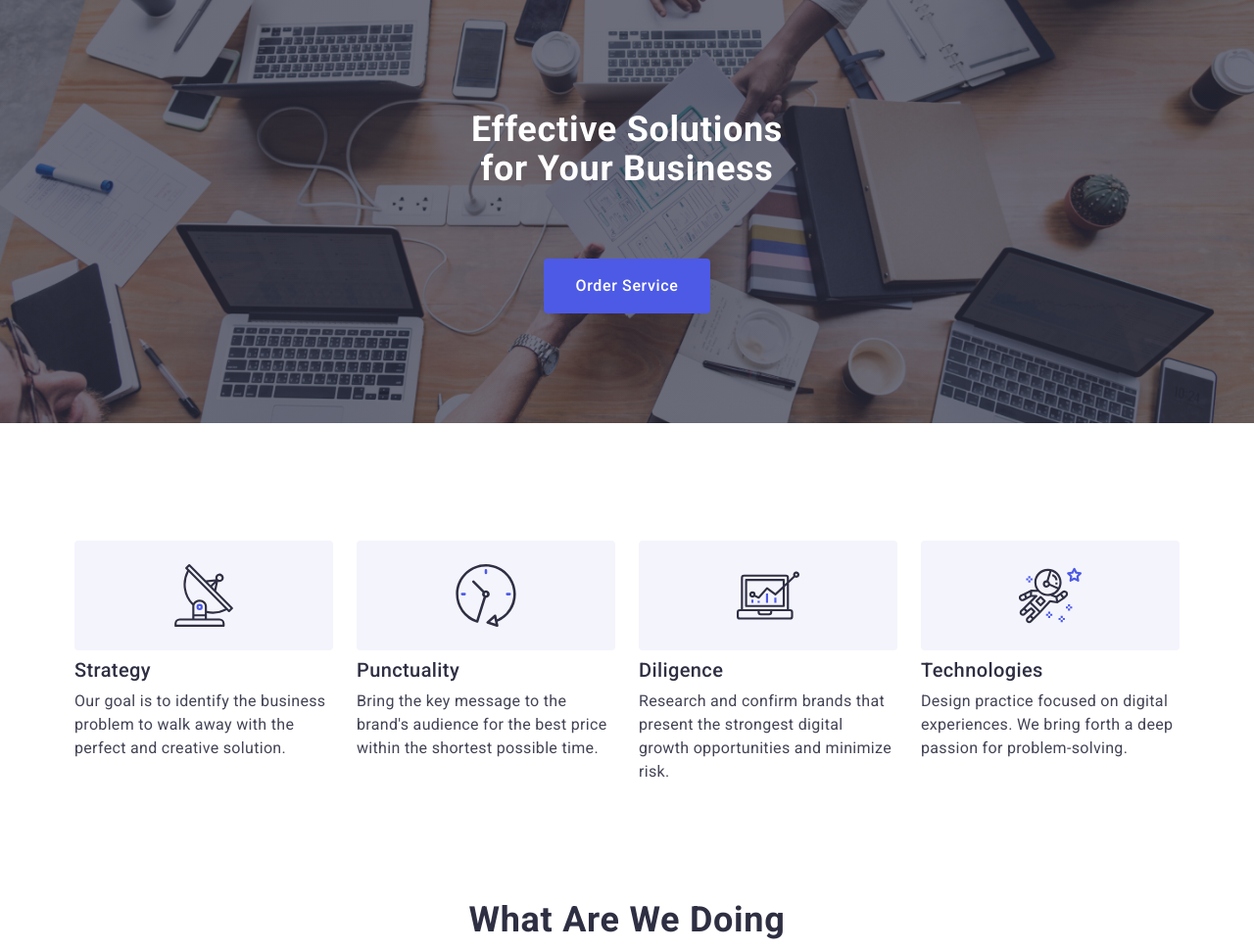
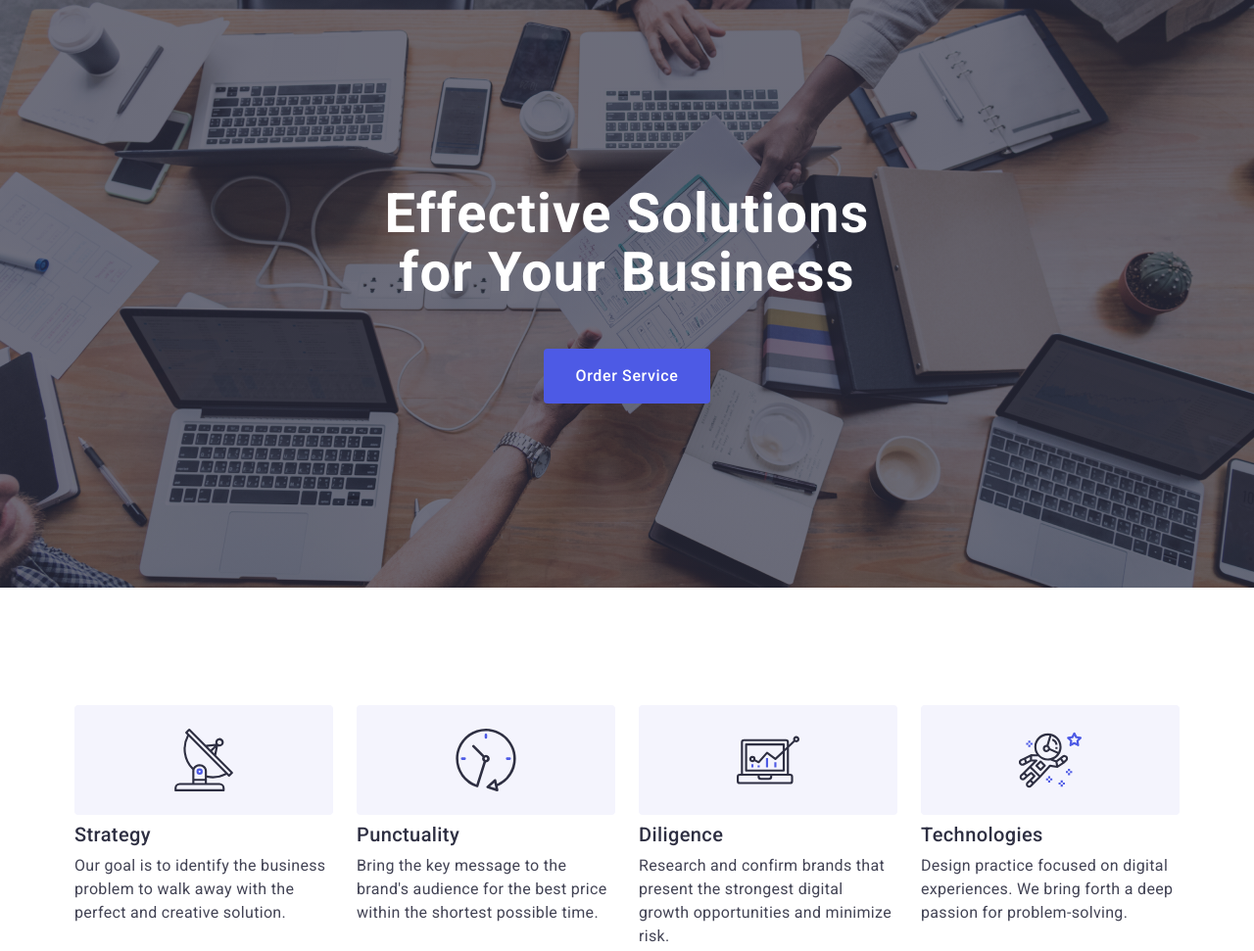
Before and after one commit to IgorMushk/goit-markup-hw-07, a plain HTML site: page index.html in a window 1280 px wide. Shown: the top 971 px of the page at 98% size. Drawn offline with nearby package versions, Linux system fonts and the light colour scheme.

Commit message:
Section Hero - mobile + tab (next)

```diff
--- a/css/media.css
+++ b/css/media.css
@@ -20,6 +20,13 @@
     width: 768px;
   }
 
+  .hero-title {
+    max-width: 496px;
+    font-size: 56px;
+    line-height: calc(60 / 56);
+    margin-bottom: 36px;
+  }
+
   .advantage-list {
     /* gap: 72px 24px; */
     column-gap: 24px;
@@ -34,7 +41,6 @@
     width: 356px;
     flex-basis: calc((100% - 24px) / 2);
   }
-
 
   .team-list {
     justify-content: center;
@@ -95,6 +101,12 @@
   .section {
     padding-top: 120px;
     padding-bottom: 120px;
+  }
+
+  .hero {
+    padding-top: 188px;
+    padding-bottom: 188px;
+     max-width: 1440px;
   }
 
   /* ------ */
@@ -163,6 +175,10 @@
     /* flex-basis: calc(100% - 72px) / 4; */
   }
 
+  .hero-title {
+    margin-bottom: 48px;
+  }
+
   .customers-item {
     /* width: 168px; */
     flex-basis: calc((100% - 120px) / 6);
@@ -186,8 +202,7 @@
   }
 }
 
-
-  @media screen and (min-width: 768px) and (max-width: 1199px){
+@media screen and (min-width: 768px) and (max-width: 1199px) {
   .footer-container {
     width: 582px;
   }
@@ -199,5 +214,4 @@
   .customers > .container {
     width: 582px;
   }
-
 }
--- a/css/styles.css
+++ b/css/styles.css
@@ -220,8 +220,8 @@ body {
 }
 
 .hero-title {
-  /* font-weight: 700;
-  font-size: 56px;
+  font-weight: 700;
+  /*font-size: 56px;
   line-height: 1.07; */
   /* mobile + */
   font-size: 36px;
@@ -232,7 +232,7 @@ body {
   color: #ffffff;
   /* width: 496px; */
   /* mobile + */
-  width: 320px;
+  max-width: 320px;
 
   /* margin-bottom: 48px; */
   /* mobile +  */
```
Lines whose indentation alone changed are shown as unchanged.
